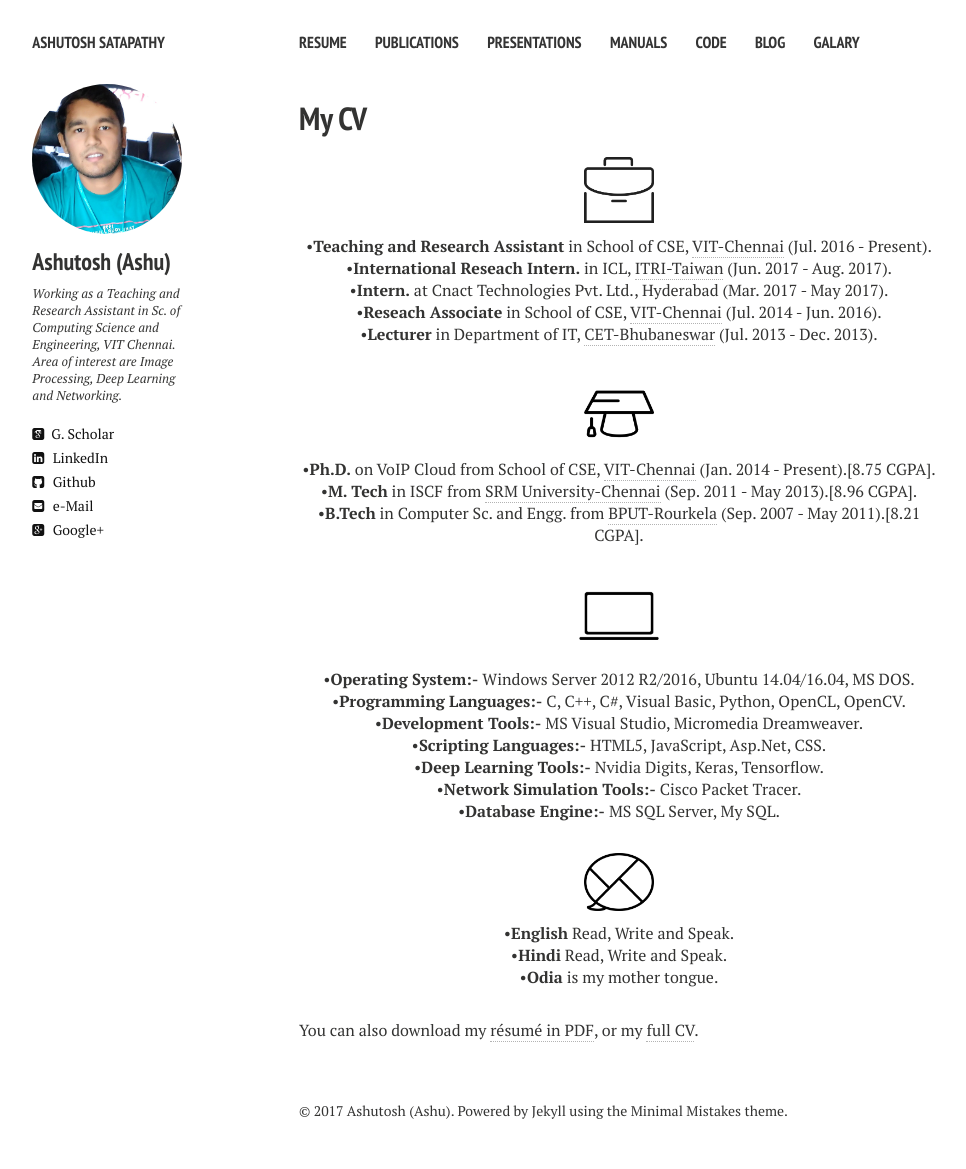
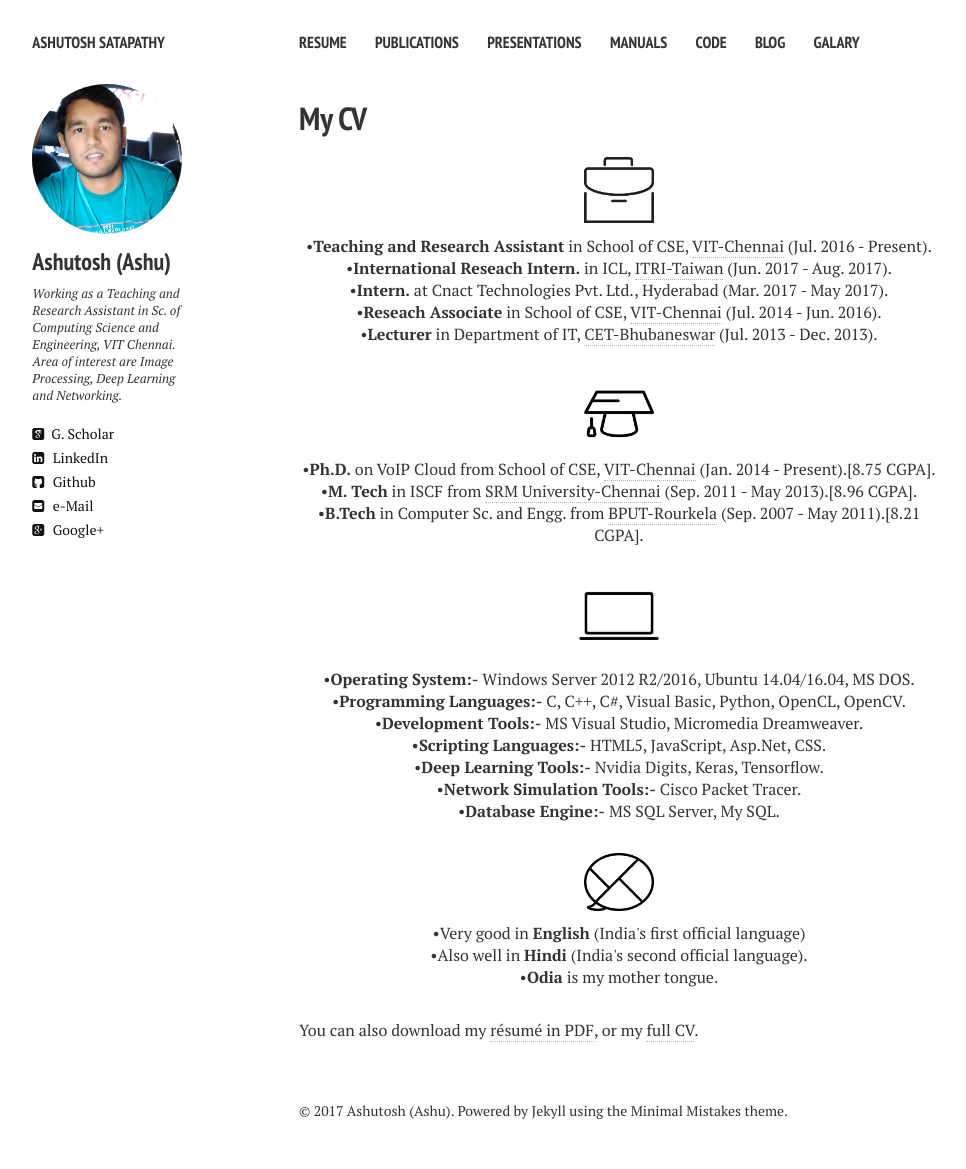
Before and after one commit to ashutoshsatapathy1990/ashutoshsatapathy1990.github.io, a Jekyll site: the page built from cv.md, in a window 1280 px wide. Shown: the whole page, without its empty margins (21-987 px from the left). Built offline with Jekyll 4.4.1, drawn with Linux system fonts in a browser that asks for light colours; nearby versions of some CDN libraries.

Commit message:
Update cv.html

```diff
--- a/_layouts/cv.html
+++ b/_layouts/cv.html
@@ -66,8 +66,8 @@
     <p align="center" class="bottom-three">&#8226<strong>Database Engine:-</strong> MS SQL Server, My SQL.</p>
 
     <p align="center" class=bottom-small><img src="{{ site.url }}/images/CV/talk.png" alt="Languages" width="70" height="70"></p>
-    <p align="center">&#8226<strong>English</strong> Read, Write and Speak.</p>
-      <p align="center">&#8226<strong>Hindi</strong> Read, Write and Speak.</p>
+    <p align="center">&#8226Very good in <strong>English</strong> (India's first official language)</p>
+      <p align="center">&#8226Also well in <strong>Hindi</strong> (India's second official language).</p>
     <p align="center" class="bottom-three">&#8226<strong>Odia</strong> is my mother tongue.</p>
 
 
```
